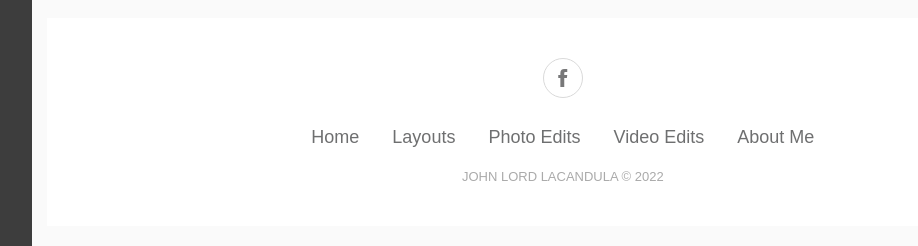
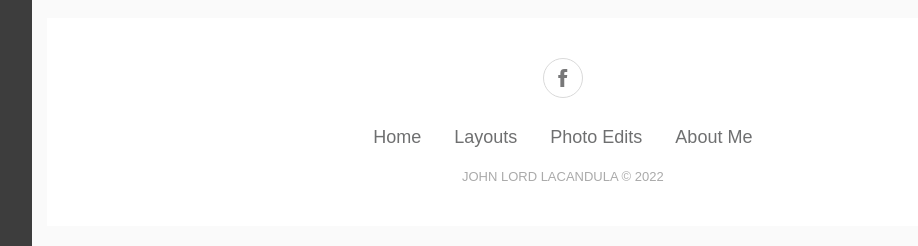
Before and after one commit to JLordDigiarts/portfolio, a plain HTML site: page web-files/layOut.html in a window 1280 px wide. Shown: the part 8234-8480 px from the top of the page, without its empty margins (186-1104 px from the left). Drawn offline with nearby package versions, Linux system fonts and the light colour scheme; some packages are replaced by stand-ins of ours; a script that the page names is missing.

Commit message:
Update layOut.html

```diff
--- a/web-files/layOut.html
+++ b/web-files/layOut.html
@@ -244,11 +244,10 @@
 				        <footer>
 				            <div class="social"><a href="https://www.facebook.com/johnlord.lacandula"><i class="icon ion-social-facebook"></i></a></div>
 				            <ul class="list-inline">
-				                <li class="list-inline-item"><a href="index.html">Home</a></li>
-				                <li class="list-inline-item"><a href="layOut.html">Layouts</a></li>
-				                <li class="list-inline-item"><a href="photoEdit.html">Photo Edits</a></li>
-				                <li class="list-inline-item"><a href="videoEdit.html">Video Edits</a></li>
-				                <li class="list-inline-item"><a href="aboutMe.html">About Me</a></li>
+				                <li class="list-inline-item"><a href="../index.html">Home</a></li>
+					    	<li class="list-inline-item"><a href="layOut.html">Layouts</a></li>
+					    	<li class="list-inline-item"><a href="photoEdit.html">Photo Edits</a></li>
+					    	<li class="list-inline-item"><a href="aboutMe.html">About Me</a></li>
 				            </ul>
 				            <p class="copyright">JOHN LORD LACANDULA © 2022</p>
 				        </footer>
```
